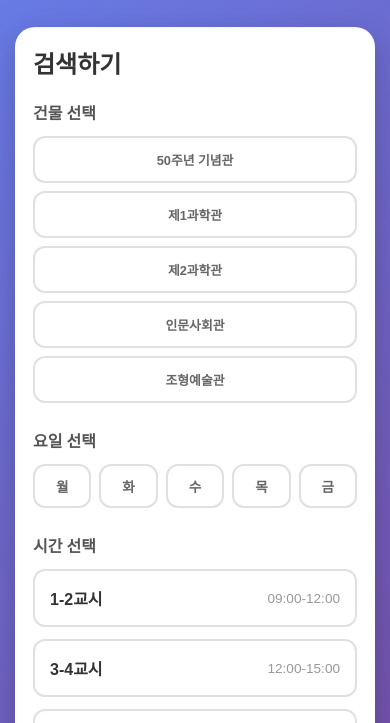
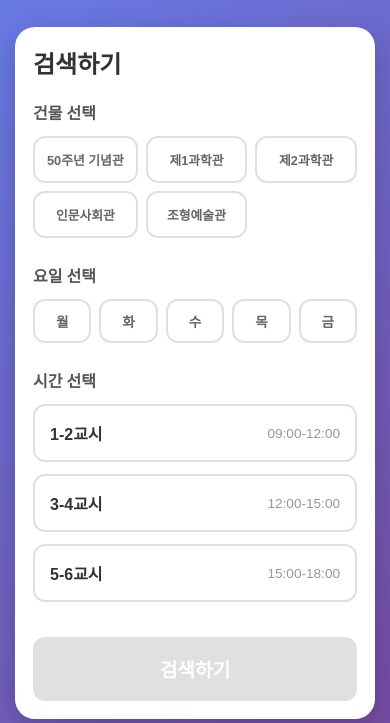
Before and after one commit to wrtn-edu-swu-bootcamp/project_33, a plain HTML site: page index.html in a window 390 px wide. Shown: the part 96-819 px from the top of the page. Drawn offline with Linux system fonts and the light colour scheme.

Commit message:
Fix: 嫄대Ъ 踰꾪듉 ?덉씠?꾩썐 3-2 諛곗튂濡?紐⑤뱺 ?붾㈃???곸슜

```diff
--- a/style.css
+++ b/style.css
@@ -349,7 +349,7 @@
     }
 
     .building-buttons {
-        grid-template-columns: repeat(auto-fit, minmax(120px, 1fr));
+        grid-template-columns: repeat(3, 1fr);
     }
 
     .building-btn {
@@ -399,7 +399,7 @@
     }
 
     .building-buttons {
-        grid-template-columns: 1fr;
+        grid-template-columns: repeat(3, 1fr);
         gap: 8px;
     }
 
```
